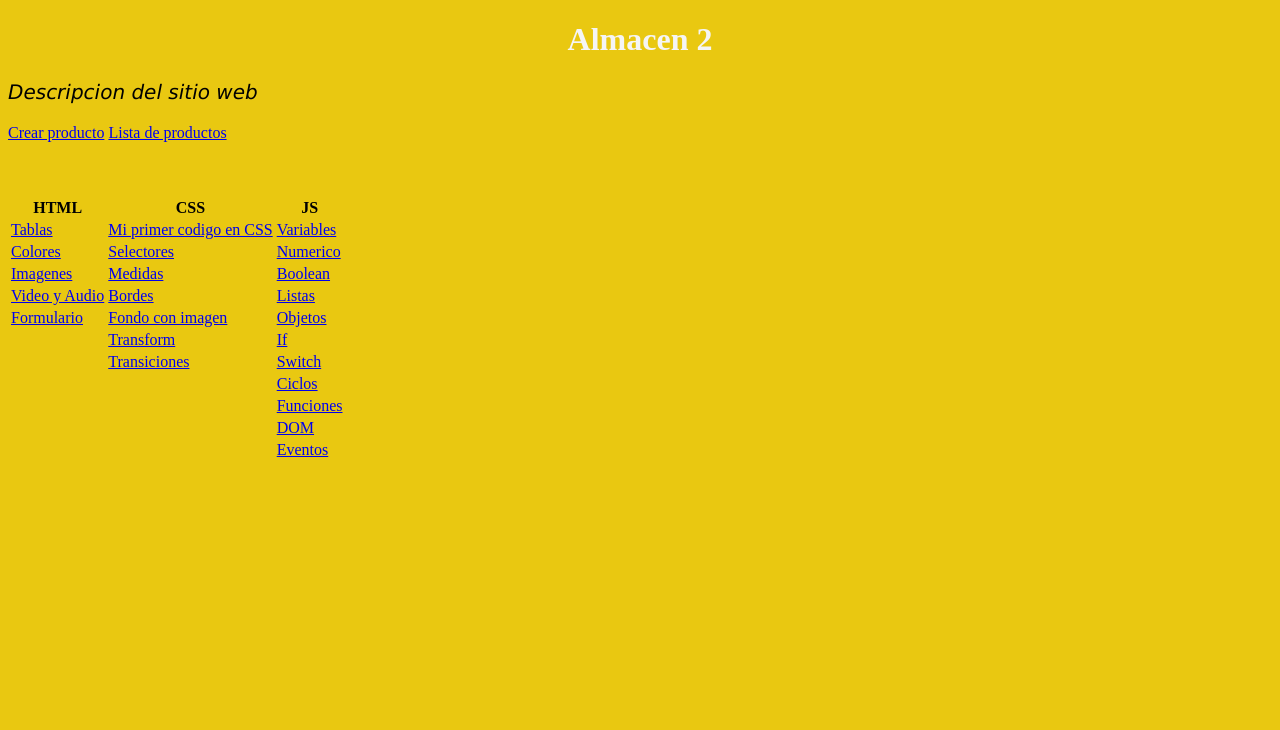
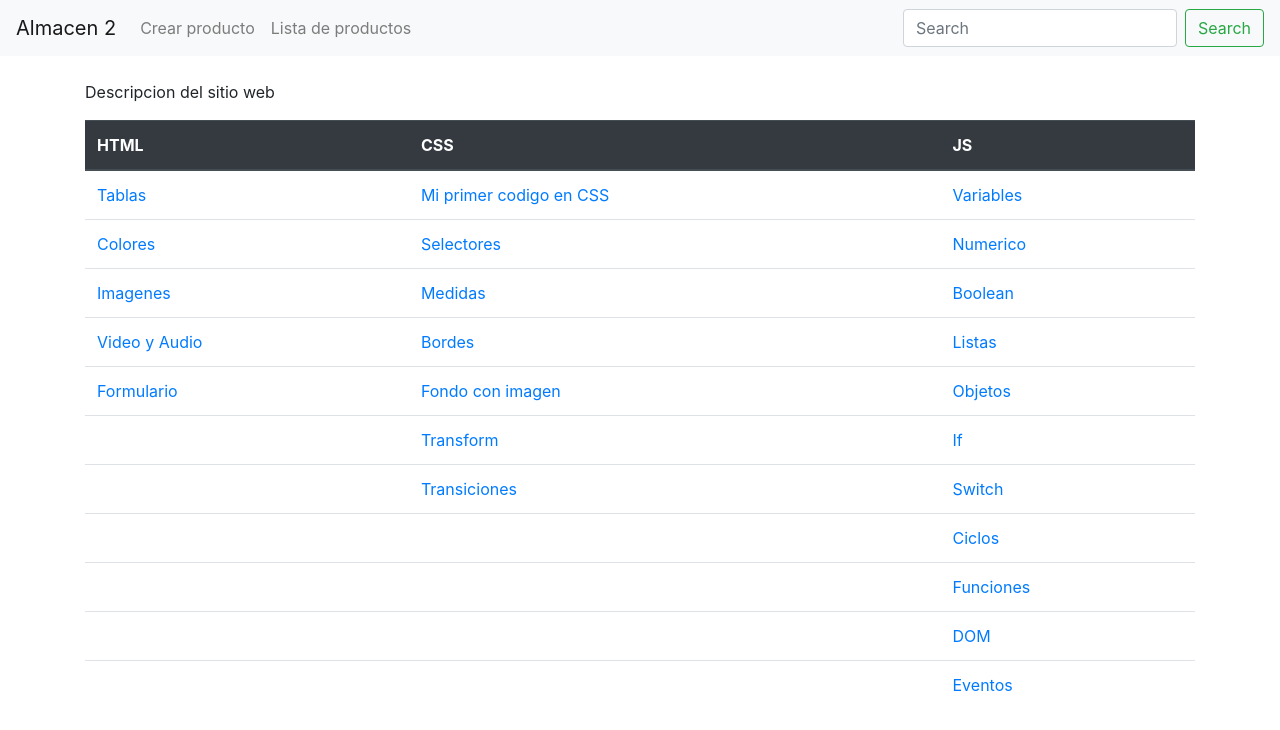
Before and after one commit to luisitomo/html_almacen, a plain HTML site: page index.html in a window 1280 px wide. Drawn offline with nearby package versions, Linux system fonts and the light colour scheme.

Commit message:
Implementando boostrap

```diff
--- a/index.html
+++ b/index.html
@@ -4,22 +4,42 @@
     <meta charset="UTF-8">
     <meta name="viewport" content="width=device-width, initial-scale=1.0">
     <title>Inicio</title>
-    <link rel="stylesheet" type="text/css" href="./assets/css/css1.css">
+    <!--<link rel="stylesheet" type="text/css" href="./assets/css/css1.css">-->
 
+    <link rel="stylesheet" href="https://cdn.jsdelivr.net/npm/bootstrap@4.5.3/dist/css/bootstrap.min.css" integrity="sha384-TX8t27EcRE3e/ihU7zmQxVncDAy5uIKz4rEkgIXeMed4M0jlfIDPvg6uqKI2xXr2" crossorigin="anonymous">
 </head>
 <body>
-    <h1>Almacen 2</h1>
+
+    <nav class="navbar navbar-expand-lg navbar-light bg-light">
+        <a class="navbar-brand" href="#">Almacen 2</a>
+        <button class="navbar-toggler" type="button" data-toggle="collapse" data-target="#navbarSupportedContent" aria-controls="navbarSupportedContent" aria-expanded="false" aria-label="Toggle navigation">
+          <span class="navbar-toggler-icon"></span>
+        </button>
+
+        <div class="collapse navbar-collapse" id="navbarSupportedContent">
+          <ul class="navbar-nav mr-auto">
+            <li class="nav-item">
+              <a class="nav-link" href="./views/productos/crear_productos.htm">Crear producto</a>
+            </li>
+            <li class="nav-item">
+              <a class="nav-link" href="./views/productos/lista.html">Lista de productos</a>
+            </li>
+          </ul>
+          <form class="form-inline my-2 my-lg-0">
+            <input class="form-control mr-sm-2" type="search" placeholder="Search" aria-label="Search">
+            <button class="btn btn-outline-success my-2 my-sm-0" type="submit">Search</button>
+          </form>
+        </div>
+      </nav>
+
+    <div class="container">
+        <br>
         <p>Descripcion del sitio web</p>
 
-<nav>
-
-   <a href="./views/productos/crear_productos.html">Crear producto</a>
-    <a href="./views/productos/lista.html">Lista de productos </a>
-</nav><br><br><br>
 
     <nav>
-    <table>
-        <thead>
+        <table class="table">
+            <thead class="thead-dark">
                 <tr>
                     <th>HTML</th>
                     <th>CSS</th>
@@ -141,7 +161,10 @@
             </tbody>
         </table>
     </nav>
+    </div>
 
 
+<script src="https://code.jquery.com/jquery-3.5.1.slim.min.js" integrity="sha384-DfXdz2htPH0lsSSs5nCTpuj/zy4C+OGpamoFVy38MVBnE+IbbVYUew+OrCXaRkfj" crossorigin="anonymous"></script>
+<script src="https://cdn.jsdelivr.net/npm/bootstrap@4.5.3/dist/js/bootstrap.bundle.min.js" integrity="sha384-ho+j7jyWK8fNQe+A12Hb8AhRq26LrZ/JpcUGGOn+Y7RsweNrtN/tE3MoK7ZeZDyx" crossorigin="anonymous"></script>
 </body>
 </html>
```
Lines whose indentation alone changed are shown as unchanged.
